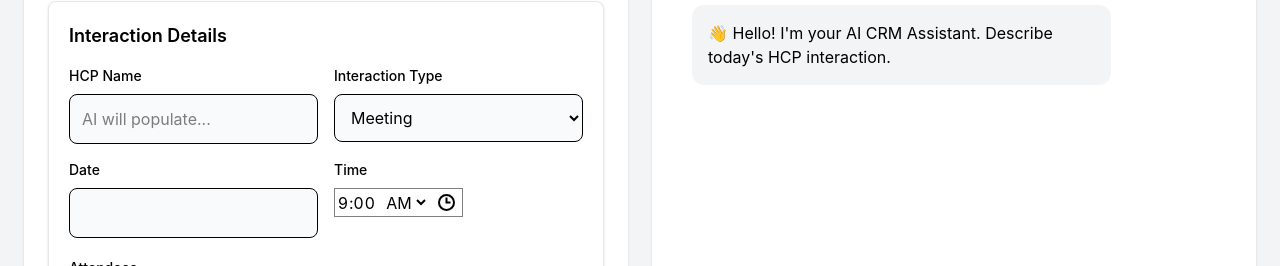
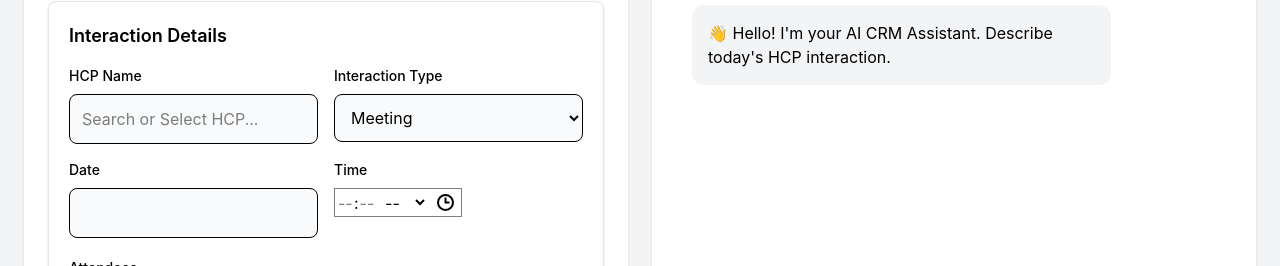
Before and after one commit to kumariTanya3/crm-hcp-module, a React app in the folder frontend/: page / in a window 1280 px wide. Shown: the part 140-406 px from the top of the page. Built offline with nearby package versions, Linux system fonts and the light colour scheme; the HTML template or start-up script is replaced by a standard one.

Commit message:
more features

```diff
--- a/frontend/src/components/form/details.jsx
+++ b/frontend/src/components/form/details.jsx
@@ -1,4 +1,6 @@
-import { useState } from "react";
+import { useSelector, useDispatch } from "react-redux";
+import { updateInteraction } from "../../redux/slices/interaction";
+
 import DatePicker from "react-datepicker";
 import "react-datepicker/dist/react-datepicker.css";
 import TimePicker from "react-time-picker";
@@ -6,8 +8,8 @@ import "react-time-picker/dist/TimePicker.css";
 import "react-clock/dist/Clock.css";
 
 function Details() {
-  const [selectedDate, setSelectedDate] = useState(null);
-  const [selectedTime, setSelectedTime] = useState("09:00");
+  const dispatch = useDispatch();
+  const interaction = useSelector((state) => state.interaction);
 
   return (
     <div className="rounded-lg border border-gray-200 bg-white p-5 shadow-sm">
@@ -16,26 +18,28 @@ function Details() {
       </h2>
 
       <div className="grid grid-cols-2 gap-4">
-
+        {/* HCP Name */}
         <div>
           <label className="mb-2 block text-sm font-medium">
             HCP Name
           </label>
-
           <input
             type="text"
+            value={interaction.hcpName || ""}
             readOnly
-            placeholder="AI will populate..."
+            placeholder="Search or Select HCP..."
             className="w-full rounded-lg border bg-gray-50 p-3"
+            //className="w-full rounded-lg border bg-gray-50 p-3 cursor-not-allowed" //if we want to cursor make no changes
           />
         </div>
 
+        {/* Interaction Type */}
         <div>
           <label className="mb-2 block text-sm font-medium">
             Interaction Type
           </label>
-
           <select
+            value={interaction.interactionType || "Meeting"}
             disabled
             className="w-full rounded-lg border bg-gray-50 p-3"
           >
@@ -46,14 +50,22 @@ function Details() {
           </select>
         </div>
 
+        {/* Date */}
         <div>
           <label className="mb-2 block text-sm font-medium">
             Date
           </label>
-
           <DatePicker
-            selected={selectedDate}
-            onChange={setSelectedDate}
+            selected={
+              interaction.date ? new Date(interaction.date) : null
+            }
+            onChange={(date) => {
+              dispatch(
+                updateInteraction({
+                  date: date ? date.toLocalDateString("en-CA") : "",
+                })
+              );
+            }}
             dateFormat="dd/MM/yyyy"
             className="w-full rounded-lg border bg-gray-50 p-3"
             showMonthDropdown
@@ -62,51 +74,63 @@ function Details() {
           />
         </div>
 
+        {/* Time */}
         <div>
           <label className="mb-2 block text-sm font-medium">
             Time
           </label>
-
           <TimePicker
-            onChange={setSelectedTime}
-            value={selectedTime}
+            onChange={(time) => {
+              dispatch(
+                updateInteraction({
+                  time,
+                })
+              );
+            }}
+            value={interaction.time || ""}
+            //disabled
             disableClock={false}
             clearIcon={null}
           />
         </div>
       </div>
 
+      {/* Attendees */}
       <div className="mt-5">
         <label className="mb-2 block text-sm font-medium">
           Attendees
         </label>
-
         <input
+          type="text"
+          value={interaction.attendees || ""}
           readOnly
           placeholder="AI will detect attendees..."
           className="w-full rounded-lg border bg-gray-50 p-3"
         />
       </div>
 
+      {/* Location */}
       <div className="mt-5">
         <label className="mb-2 block text-sm font-medium">
           Location
         </label>
-
         <input
+          type="text"
+          value={interaction.location || ""}
           readOnly
           placeholder="Hospital / Clinic / Online"
           className="w-full rounded-lg border bg-gray-50 p-3"
         />
       </div>
 
+      {/* Topics Discussed */}
       <div className="mt-5">
         <label className="mb-2 block text-sm font-medium">
           Topics Discussed
         </label>
-
         <textarea
           rows={4}
+          value={interaction.topics || ""}
           readOnly
           placeholder="AI will summarize the discussion..."
           className="w-full rounded-lg border bg-gray-50 p-3"
--- a/frontend/src/redux/slices/interaction.js
+++ b/frontend/src/redux/slices/interaction.js
@@ -7,7 +7,8 @@ const initialState = {
   interactionType: "Meeting",
   date: "",
   time: "",
-  attendees: [],
+  attendees: "",
+  location: "",
   topics: "",
   materials: [],
   samples: [],
```
